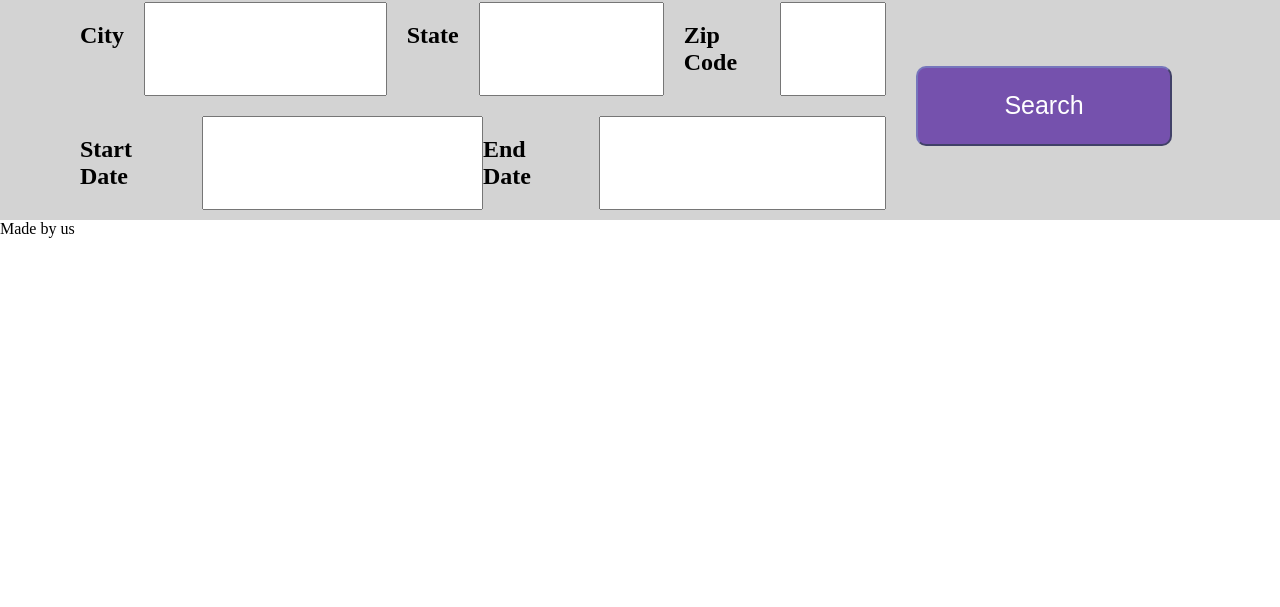
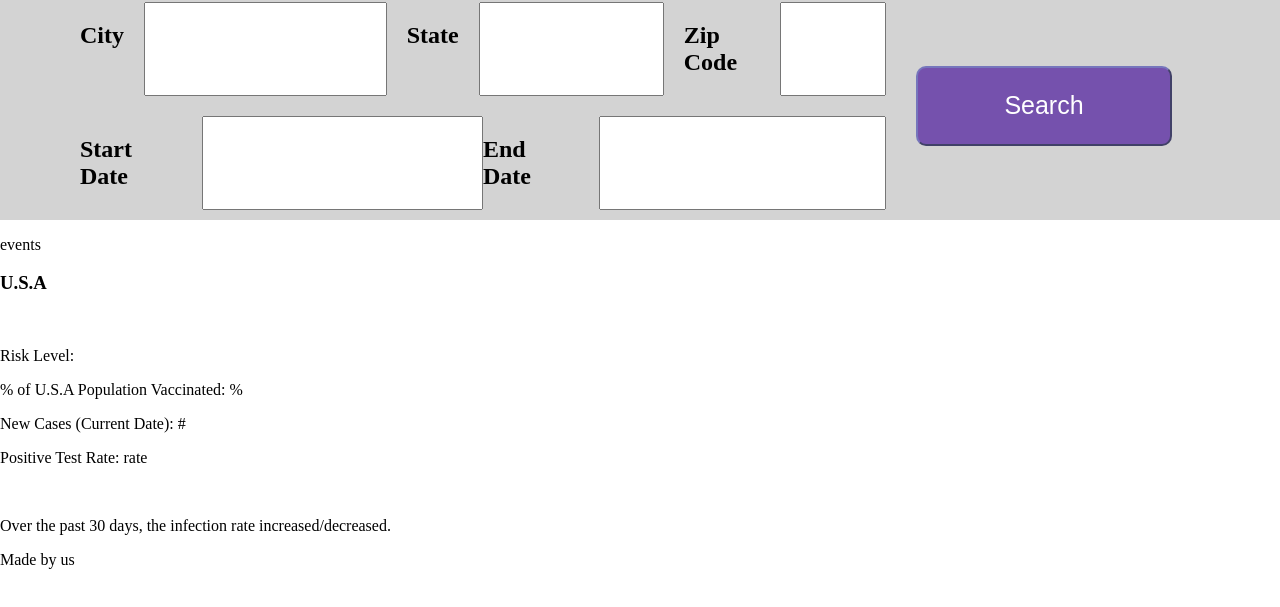
Before and after one commit to DangerNoodle2021/covidmaster, a plain HTML site: page index.html in a window 1280 px wide. Shown: the part 67-674 px from the top of the page. Drawn offline with nearby package versions, Linux system fonts and the light colour scheme.

Commit message:
main aside covid data html update.

```diff
--- a/index.html
+++ b/index.html
@@ -57,13 +57,25 @@
       <section>
         <!--all ticketmaster data
           --contains images, titles, locations, and dates/times of events-->
+          <p>events</p>
+      </section>
+      <aside>
 
-      </section>
-      <section>
+
         <!--covid data for the US
           --contains risk level, a trend percent of us population vaccinated, new cases , positive test rates
           -- arround each of the different api datas, do a div and class to target the values-->
-      </section>
+
+        <!--Header needs to be replaced per search fo the state or zip code. if state then change to state if zip code cahnge to county-->
+          <h3 class='covid-title'>U.S.A</h3>
+          <img id='state-photo'/> <!--would it be possible to insert a picture of the state?-->
+          <p>Risk Level: <span id="risk-level"></span></p>
+          <p>% of <span class='covid-title'>U.S.A</span> Population Vaccinated: <span id="percent-vaxxed"></span>%</p>
+          <p>New Cases (<span id='current-date'>Current Date</span>): <span id='new-cases'>#</span></p>
+          <p>Positive Test Rate: <span id="test-rate">rate</span></p>
+          <img id='trending-graph'/>
+          <p>Over the past 30 days, the infection rate <span>increased/decreased</span>.</p>
+        </aside>
     </main>
 
     <footer>Made by us</footer>
```
